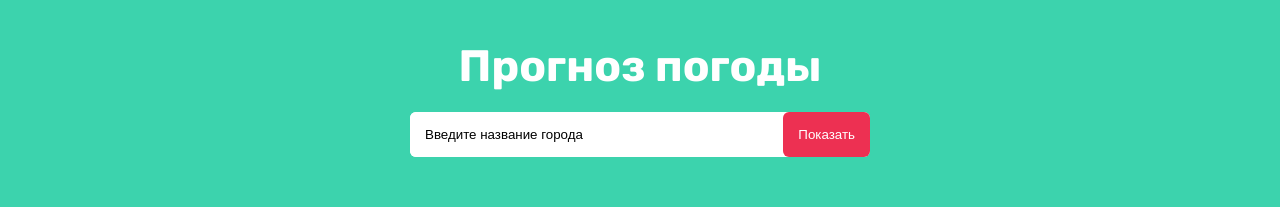
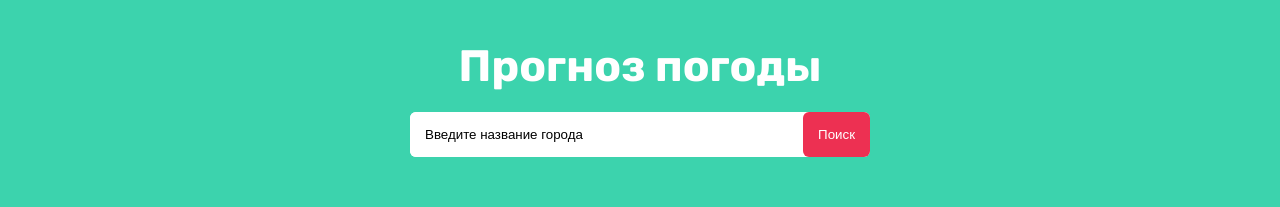
Before and after one commit to akunov45/weather2, a plain HTML site: page index.html in a window 1280 px wide. Shown: the top 207 px of the page. Drawn offline with Linux system fonts and the light colour scheme; no server answers.

Commit message:
change btn name

```diff
--- a/index.html
+++ b/index.html
@@ -12,7 +12,7 @@
 				<h2>Прогноз погоды</h2>
 				<div class="search">
 					<input type="text" placeholder="Введите название города" />
-					<button>Показать</button>
+					<button>Поиск</button>
 				</div>
 			</div>
 		</header>
```
